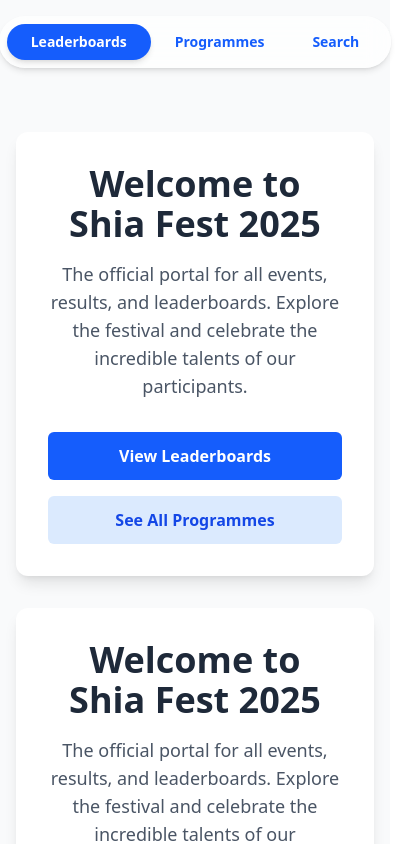
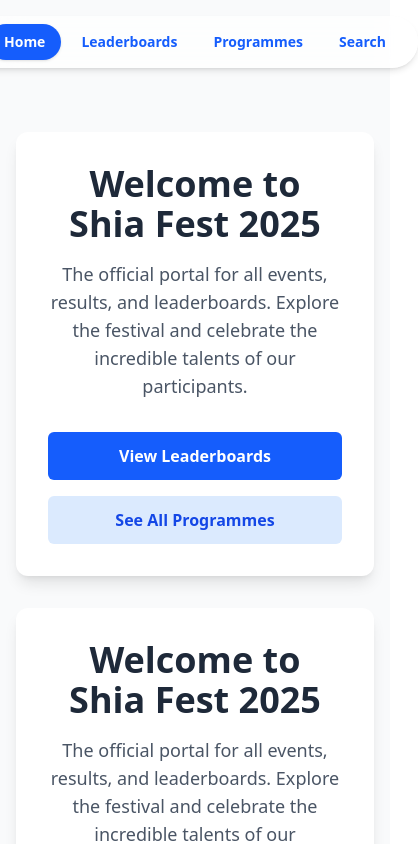
Before and after one commit to Shia-Fest/frontend, a React (Vite) app: page / in a window 390 px wide. Shown: the top 844 px of the page, 418 px wide, since content can reach past the window. Built offline with nearby package versions, Linux system fonts and the light colour scheme.

Commit message:
header space

```diff
--- a/src/components/Navbar.jsx
+++ b/src/components/Navbar.jsx
@@ -1,39 +1,72 @@
 import React from 'react';
-import { Link, NavLink } from 'react-router-dom';
+import { NavLink, Link } from 'react-router-dom';
 
-// This is the standalone Navbar component
-const Navbar = () => (
-    <header className='p-4'>
-        <nav className="container max-auto px-4 grid grid-cols-1 items-center">
-            <ul className="bg-white/70 backdrop-blur-md p-2 rounded-full shadow-md justify-self-center flex items-center">
+const Navbar = () => {
+    return (
+        <header className="py-4">
+            <nav className="container mx-auto px-4 grid grid-cols-1 md:grid-cols-3 items-center justify-items-center md:justify-items-stretch">
+
+
+
+                {/* THE FIX IS ON THIS LINE: Changed p-2 to py-2 px-4 */}
+                <ul className="bg-white/70 backdrop-blur-md py-2 px-4 rounded-full shadow-md flex items-center space-x-1 sm:space-x-2">
                     <li>
                         <NavLink
                             to="/"
-                        className={({ isActive }) => `block px-6 py-2 rounded-full text-sm font-semibold transition-colors duration-300 ${isActive ? 'bg-blue-600 text-white shadow-md' : 'text-blue-600 hover:bg-blue-100 '}`}
+                            end
+                            className={({ isActive }) =>
+                                `block px-4 sm:px-6 py-2 rounded-full text-sm font-semibold transition-colors duration-300 ${
+                                    isActive ? 'bg-blue-600 text-white shadow-sm' : 'text-blue-600 hover:bg-blue-100'
+                                }`
+                            }
+                        >
+                            Home
+                        </NavLink>
+                    </li>
+                    <li>
+                        <NavLink
+                            to="/leaderboards"
+                            className={({ isActive }) =>
+                                `block px-4 sm:px-6 py-2 rounded-full text-sm font-semibold transition-colors duration-300 ${
+                                    isActive ? 'bg-blue-600 text-white shadow-sm' : 'text-blue-600 hover:bg-blue-100'
+                                }`
+                            }
                         >
                             Leaderboards
                         </NavLink>
                     </li>
-
                     <li>
                         <NavLink
-                        to='/programmes'
-                        className={({ isActive })=> `block px-6 py-2 rounded-full text-sm font-semibold transition-colors duration-300 ${isActive ? 'bg-blue-600 text-white shadow-md' : 'text-blue-600 hover:bg-blue-100'}`}
+                            to="/programmes"
+                            className={({ isActive }) =>
+                                `block px-4 sm:px-6 py-2 rounded-full text-sm font-semibold transition-colors duration-300 ${
+                                    isActive ? 'bg-blue-600 text-white shadow-sm' : 'text-blue-600 hover:bg-blue-100'
+                                }`
+                            }
                         >
                             Programmes
                         </NavLink>
                     </li>
                     <li>
                         <NavLink
-                        to='/search'
-                        className={({ isActive }) => `block px-6 py-2 rounded-full text-sm font-semibold transition-colors duration-300 ${isActive ? 'bg-blue-600 text-white shadow-md' : 'text-blue-600 hover:bg-blue-100'}`}
+                            to="/search"
+                            className={({ isActive }) =>
+                                `block px-4 sm:px-6 py-2 rounded-full text-sm font-semibold transition-colors duration-300 ${
+                                    isActive ? 'bg-blue-600 text-white shadow-sm' : 'text-blue-600 hover:bg-blue-100'
+                                }`
+                            }
                         >
                             Search
                         </NavLink>
                     </li>
                 </ul>
+
+                <div className="hidden md:block md:justify-self-end">
+                    {/* Intentionally empty for balance */}
+                </div>
             </nav>
         </header>
     );
+};
 
 export default Navbar;
```
Lines whose indentation alone changed are shown as unchanged.
